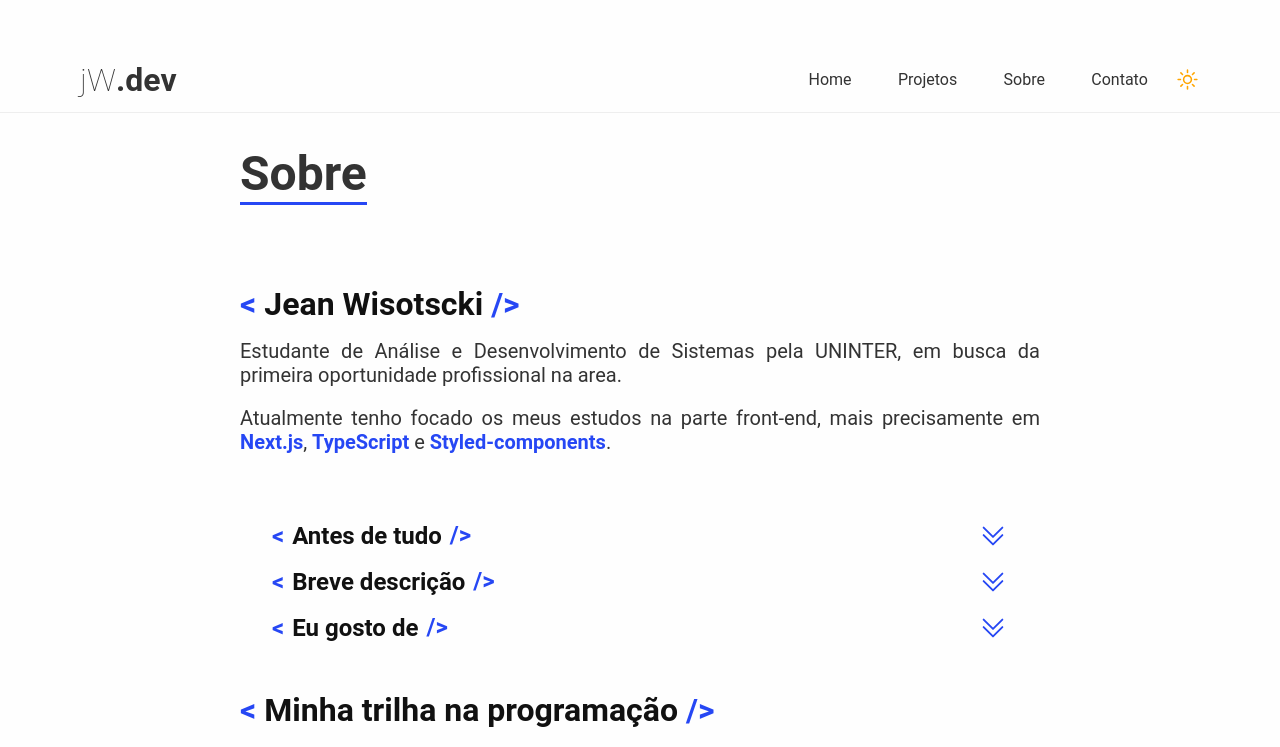
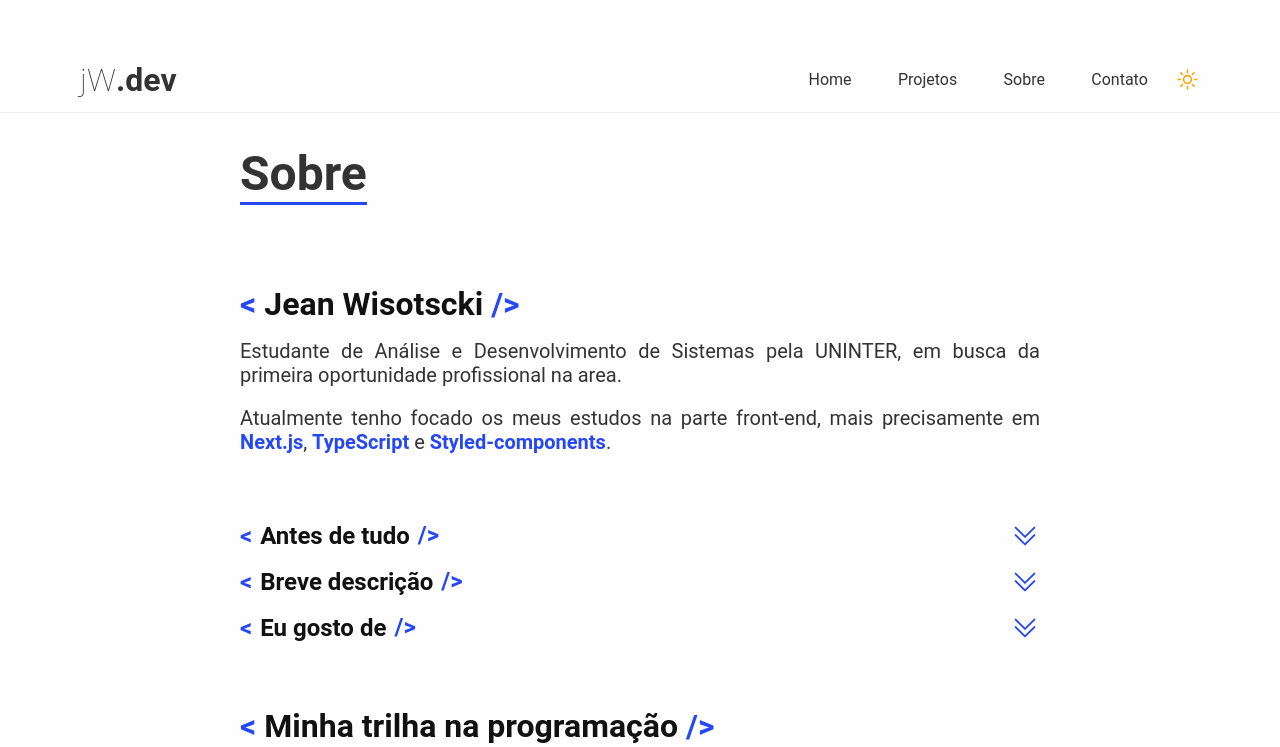
Before and after one commit to jeanwisotscki/portfolio, a Next.js app: page /sobre in a window 1280 px wide. Shown: the top 747 px of the page. Built offline with nearby package versions, Linux system fonts and the light colour scheme.

Commit message:
fix: ajuste margin no container do accordion

```diff
--- a/src/pages/sobre/styles.ts
+++ b/src/pages/sobre/styles.ts
@@ -1,7 +1,7 @@
 import styled from "styled-components";
 
 export const Container = styled.div`
-  margin: 3rem 2rem;
+  margin: 3rem 0rem 4rem;
 `;
 
 export const TextContainer = styled.article`
```
